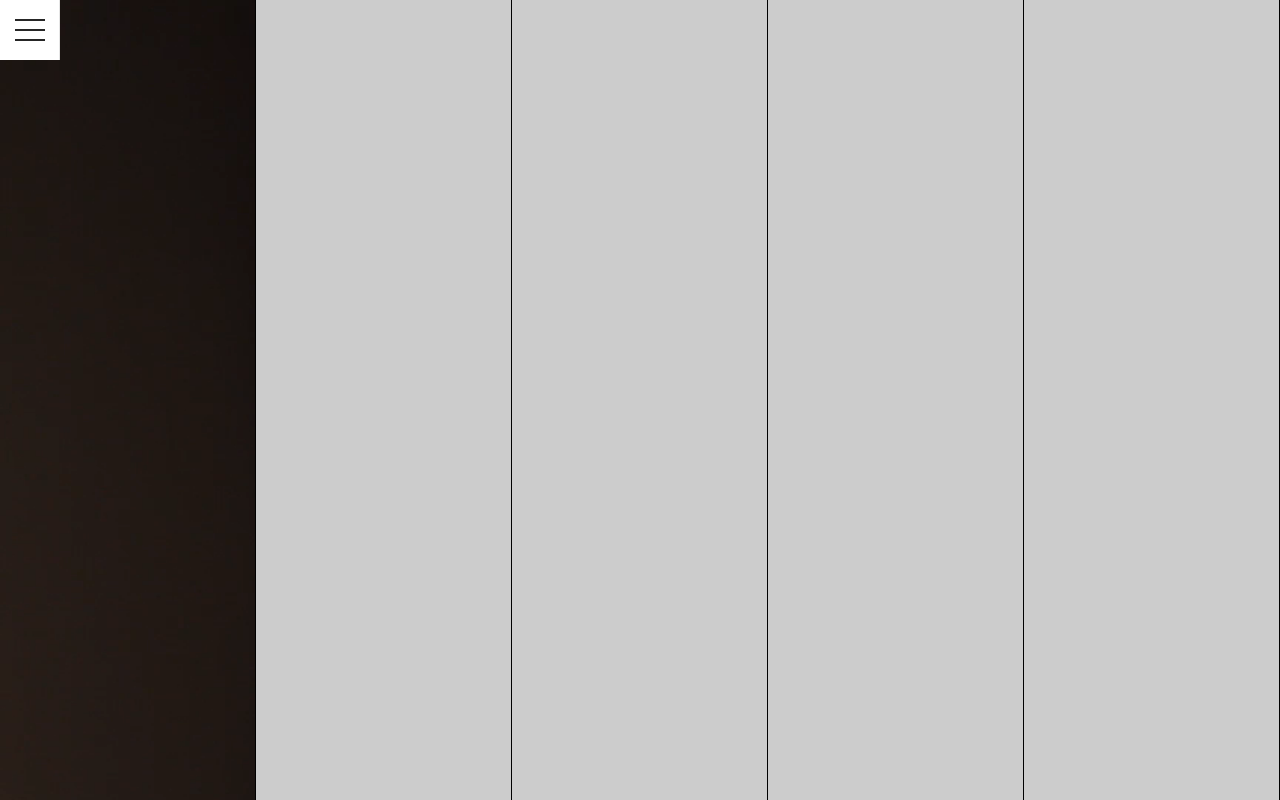
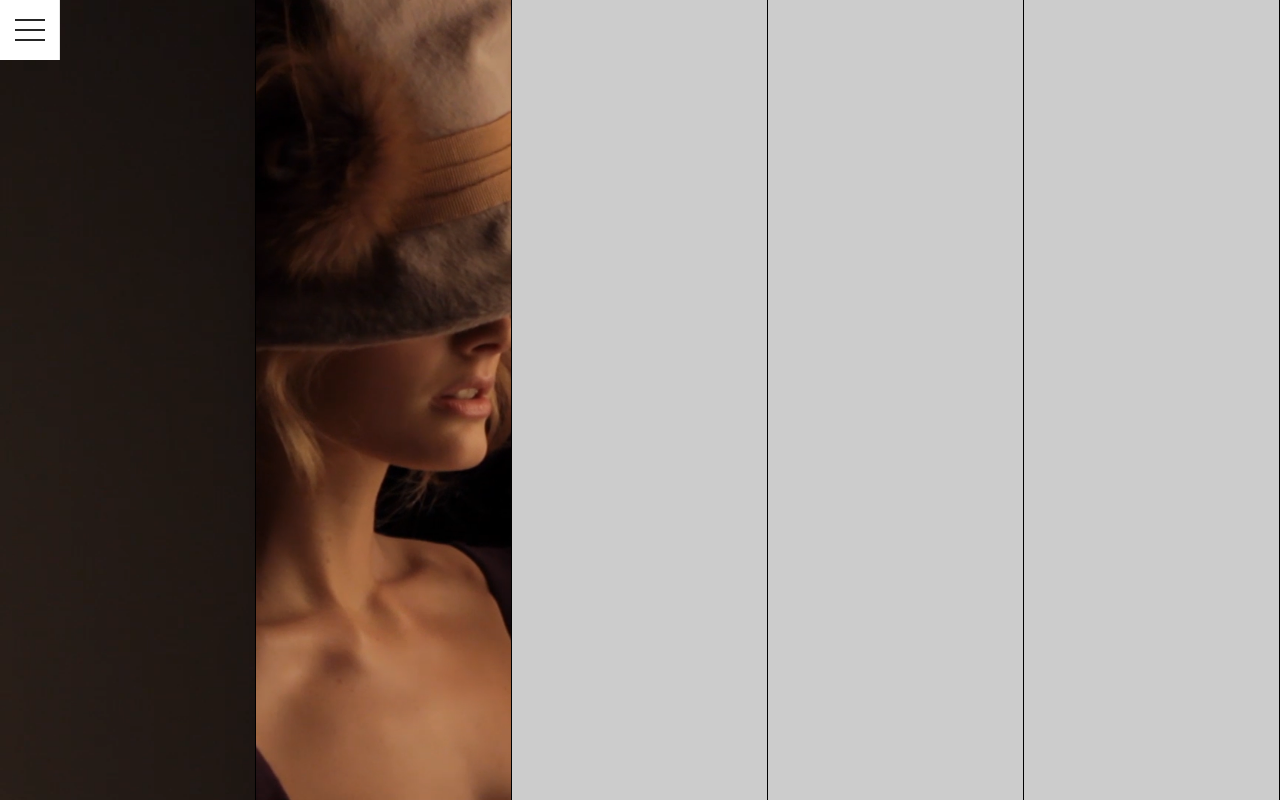
Before and after one commit to Alexgute/portfolio, a plain HTML site: page content.html in a window 1280 px wide. Drawn offline with nearby package versions, Linux system fonts and the light colour scheme; files whose address does not match are found by name.

Commit message:
Update style-content.css

```diff
--- a/css/style-content.css
+++ b/css/style-content.css
@@ -151,7 +151,7 @@ ul li:nth-child(1) {
     }
 
 ul li:nth-child(2) {
-    background: url(github.com/Alexgute/portfolio/blob/master/img/bazaarbg.png);
+    background: url(https://github.com/Alexgute/portfolio/blob/master/img/bazaarbg.png?raw=true);
     background-size: cover;
     background-position: center;
     }
```
